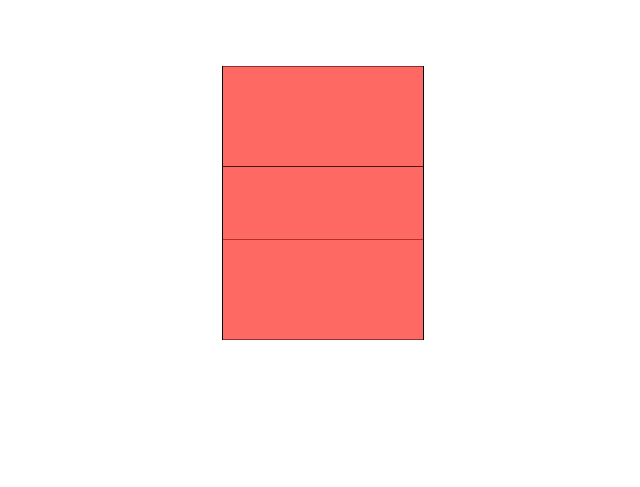
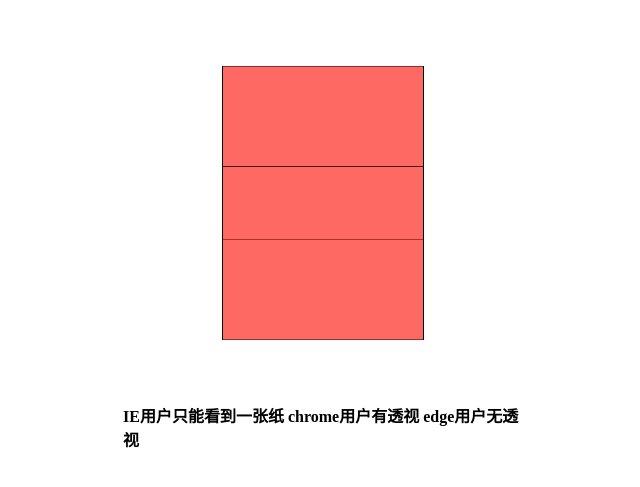
Before and after one commit to czjh6/3D, a plain HTML site: page index.html in a window 1280 px wide. Shown: the part 97-584 px from the top of the page, without its empty margins (317-957 px from the left). Drawn offline with Linux system fonts and the light colour scheme.

Commit message:
Update index.html

```diff
--- a/index.html
+++ b/index.html
@@ -75,6 +75,7 @@
         <li></li>
         <li></li>
     </ul>
+    <h4>IE用户只能看到一张纸   chrome用户有透视  edge用户无透视</h4>
 </div>
 </body>
 <!--————————————————
```
